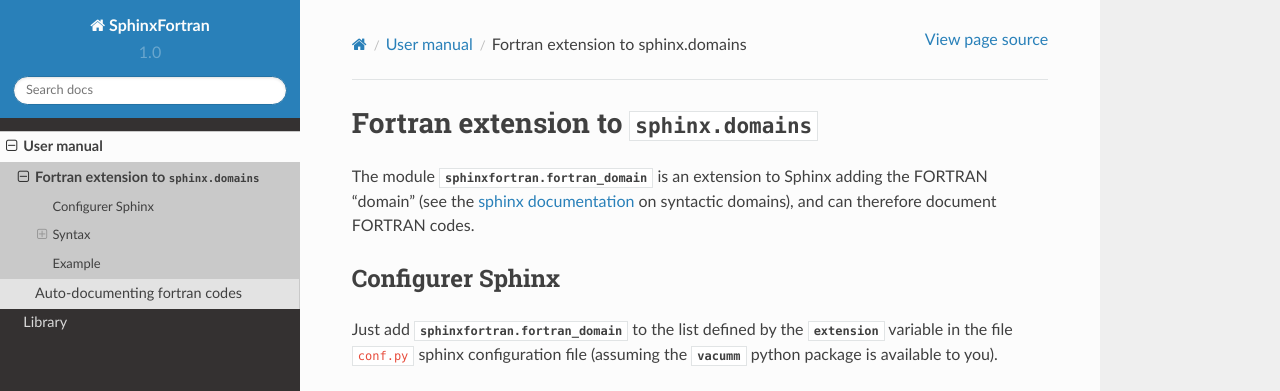
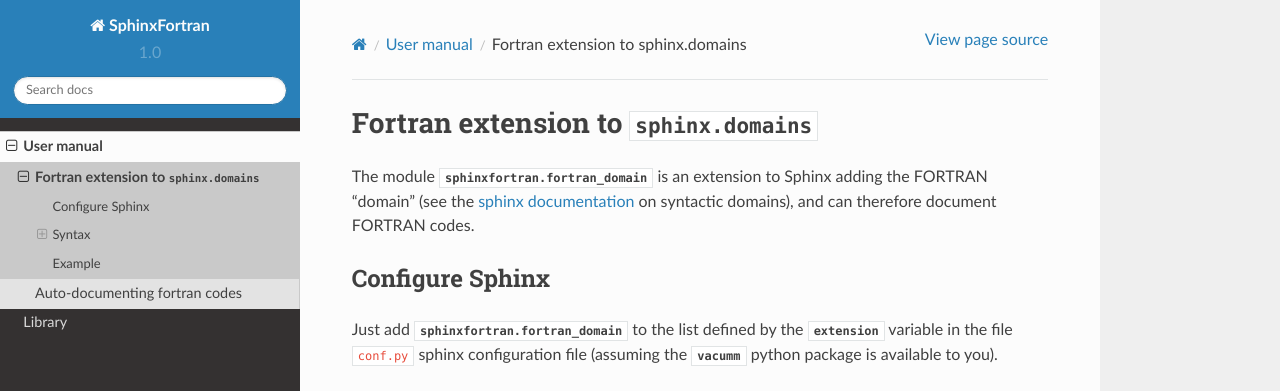
Before and after one commit to VACUMM/sphinx-fortran, a Sphinx documentation site: the page built from doc/source/user.domain.rst, in a window 1280 px wide and 900 px high. Shown: the top 391 px of the window. Built offline with Sphinx 7.4.7 and the Read the Docs theme 2.0.0, drawn with Linux system fonts in a browser that asks for light colours; cross-references to code outside the pages are shown as plain code.

```diff
--- a/doc/source/user.domain.rst
+++ b/doc/source/user.domain.rst
@@ -8,8 +8,8 @@ and can therefore document FORTRAN codes.
 
 .. highlight:: rst
 
-Configurer Sphinx
------------------
+Configure Sphinx
+----------------
 
 Just add :mod:`sphinxfortran.fortran_domain`
 to the list defined by the :attr:`extension` variable in the file
--- a/sphinxfortran/__init__.py
+++ b/sphinxfortran/__init__.py
@@ -36,7 +36,7 @@
 # knowledge of the CeCILL license and that you accept its terms.
 #
 
-__version__ = '1.0.0'
+__version__ = '1.0.1'
 __author__ = 'Stephane Raynaud'
 __email__ = 'stephane.raynaud@gmail.com'
 __copyright__ = 'Copyright (c) 2010-2015 Actimar/IFREMER'
```
Also changed, not shown: 1 other file.
